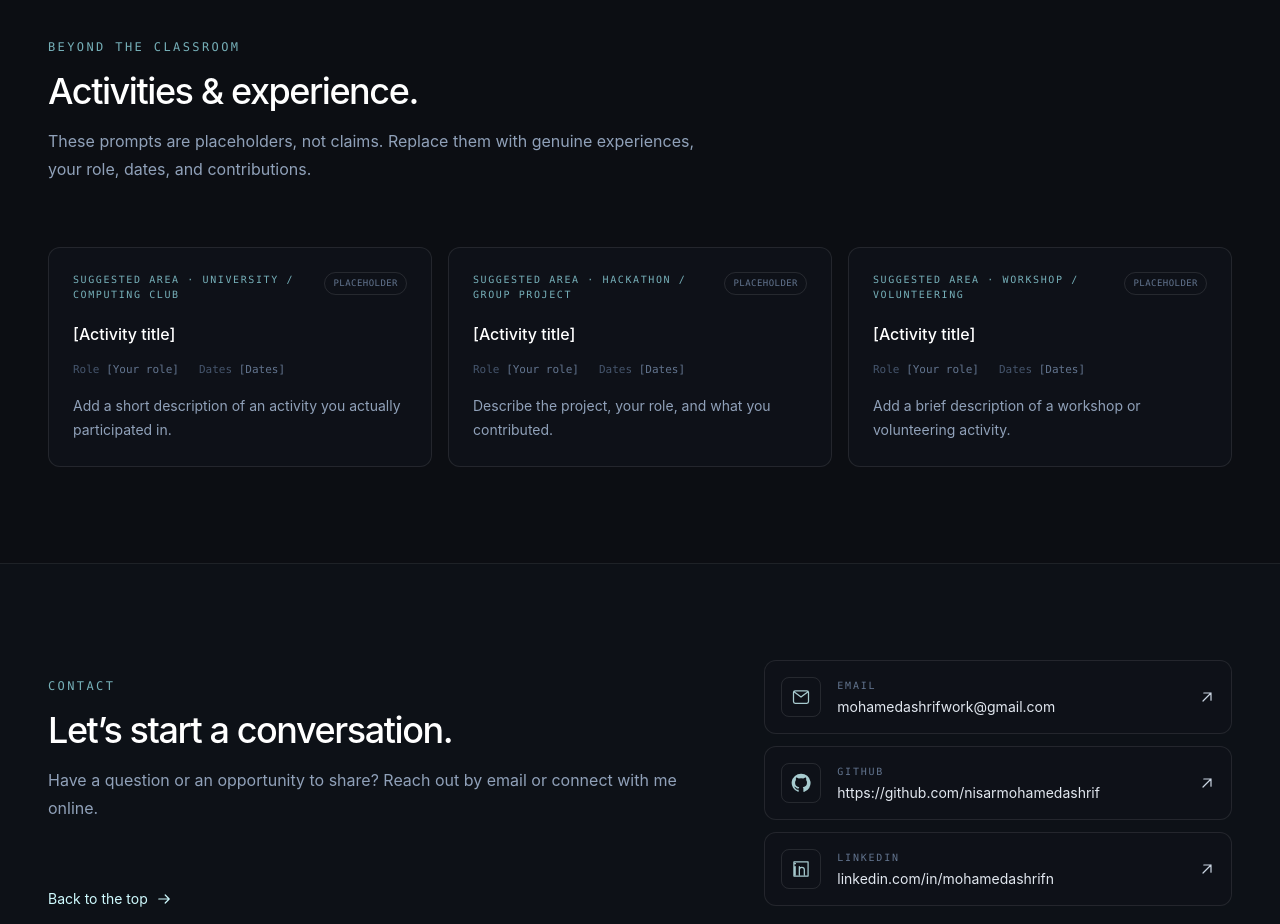
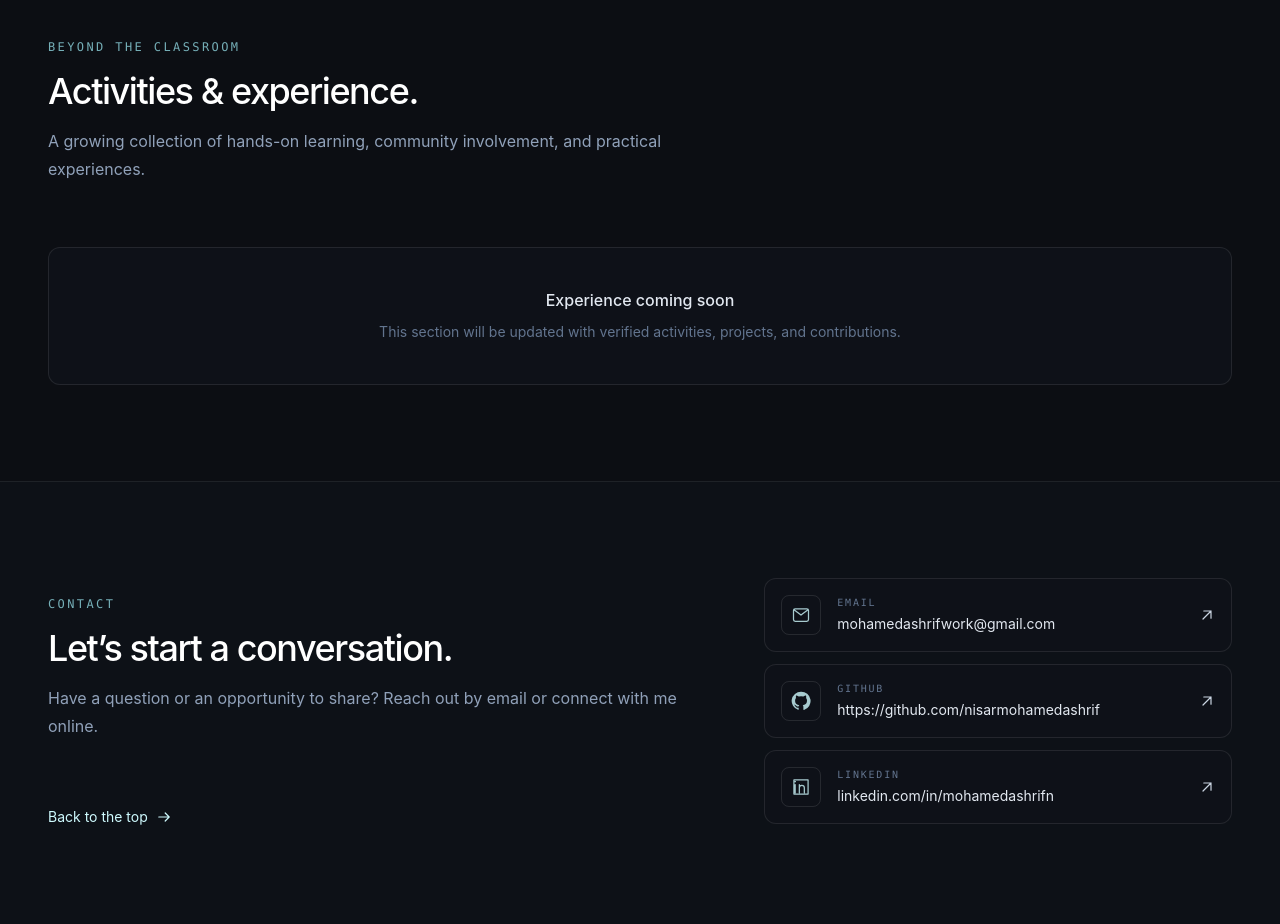
Before and after one commit to nisarmohamedashrif/my-portfolio, a React (Vite) app: page / in a window 1280 px wide. Shown: the part 3400-4324 px from the top of the page. Built offline with nearby package versions, Linux system fonts and the light colour scheme.

Commit message:
achievement session

```diff
--- a/src/components/PortfolioSections.jsx
+++ b/src/components/PortfolioSections.jsx
@@ -196,16 +196,9 @@ export function SkillsSection() {
 function ActivityCard({ activity }) {
   return (
     <article className="rounded-xl border border-white/[0.09] bg-[#0e1118] p-6">
-      <div className="flex items-start justify-between gap-3">
       <p className="font-mono text-[10px] uppercase tracking-[0.16em] text-cyan-200/70">
-          Suggested area · {activity.area}
+        {activity.area}
       </p>
-        {activity.isPlaceholder && (
-          <span className="shrink-0 rounded-full border border-white/10 px-2 py-1 font-mono text-[9px] uppercase tracking-wider text-slate-500">
-            Placeholder
-          </span>
-        )}
-      </div>
       <h3 className="mt-5 text-base font-medium text-white">{activity.title}</h3>
       <div className="mt-4 flex flex-wrap gap-x-5 gap-y-2 font-mono text-[11px] text-slate-500">
         <p>
@@ -226,11 +219,12 @@ export function ActivitiesSection() {
   return (
     <Section aria-labelledby="activities-title" className="bg-white/[0.012]" id="activities">
       <SectionHeading
-        description="These prompts are placeholders, not claims. Replace them with genuine experiences, your role, dates, and contributions."
+        description="A growing collection of hands-on learning, community involvement, and practical experiences."
         eyebrow="Beyond the classroom"
         id="activities-title"
         title="Activities & experience."
       />
+      {portfolio.activities.length > 0 ? (
         <div className="grid gap-4 md:grid-cols-2 xl:grid-cols-3">
           {portfolio.activities.map((activity, index) => (
             <ActivityCard
@@ -239,6 +233,14 @@ export function ActivitiesSection() {
             />
           ))}
         </div>
+      ) : (
+        <div className="rounded-xl border border-white/[0.09] bg-[#0e1118] px-6 py-10 text-center">
+          <p className="text-base font-medium text-slate-200">Experience coming soon</p>
+          <p className="mt-2 text-sm leading-6 text-slate-500">
+            This section will be updated with verified activities, projects, and contributions.
+          </p>
+        </div>
+      )}
     </Section>
   )
 }
--- a/src/data/portfolio.js
+++ b/src/data/portfolio.js
@@ -67,30 +67,5 @@ export const portfolio = {
       ],
     },
   ],
-  activities: [
-    {
-      area: 'University / computing club',
-      title: '[Activity title]',
-      role: '[Your role]',
-      dates: '[Dates]',
-      detail: 'Add a short description of an activity you actually participated in.',
-      isPlaceholder: true,
-    },
-    {
-      area: 'Hackathon / group project',
-      title: '[Activity title]',
-      role: '[Your role]',
-      dates: '[Dates]',
-      detail: 'Describe the project, your role, and what you contributed.',
-      isPlaceholder: true,
-    },
-    {
-      area: 'Workshop / volunteering',
-      title: '[Activity title]',
-      role: '[Your role]',
-      dates: '[Dates]',
-      detail: 'Add a brief description of a workshop or volunteering activity.',
-      isPlaceholder: true,
-    },
-  ],
+  activities: [],
 }
```
Lines whose indentation alone changed are shown as unchanged.
